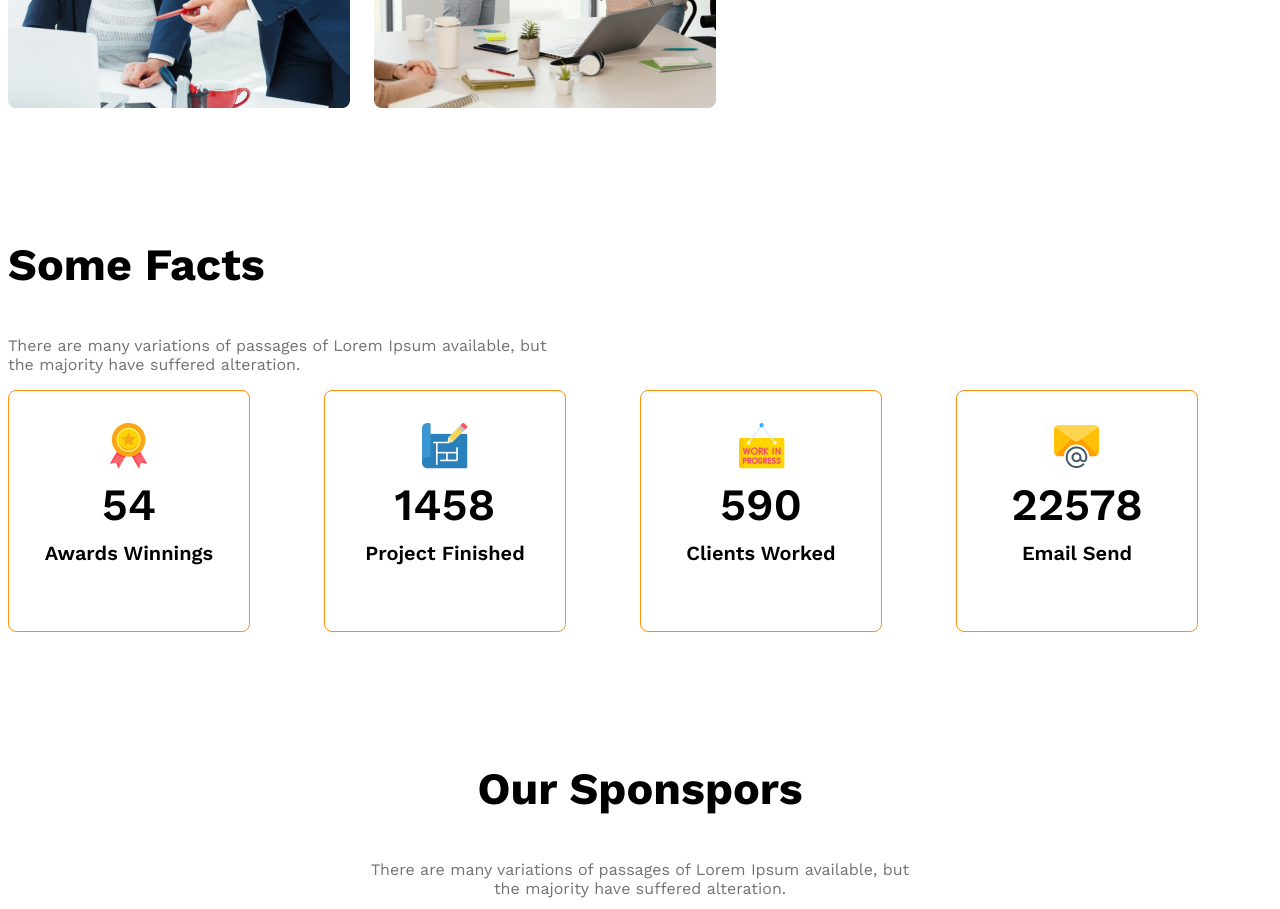
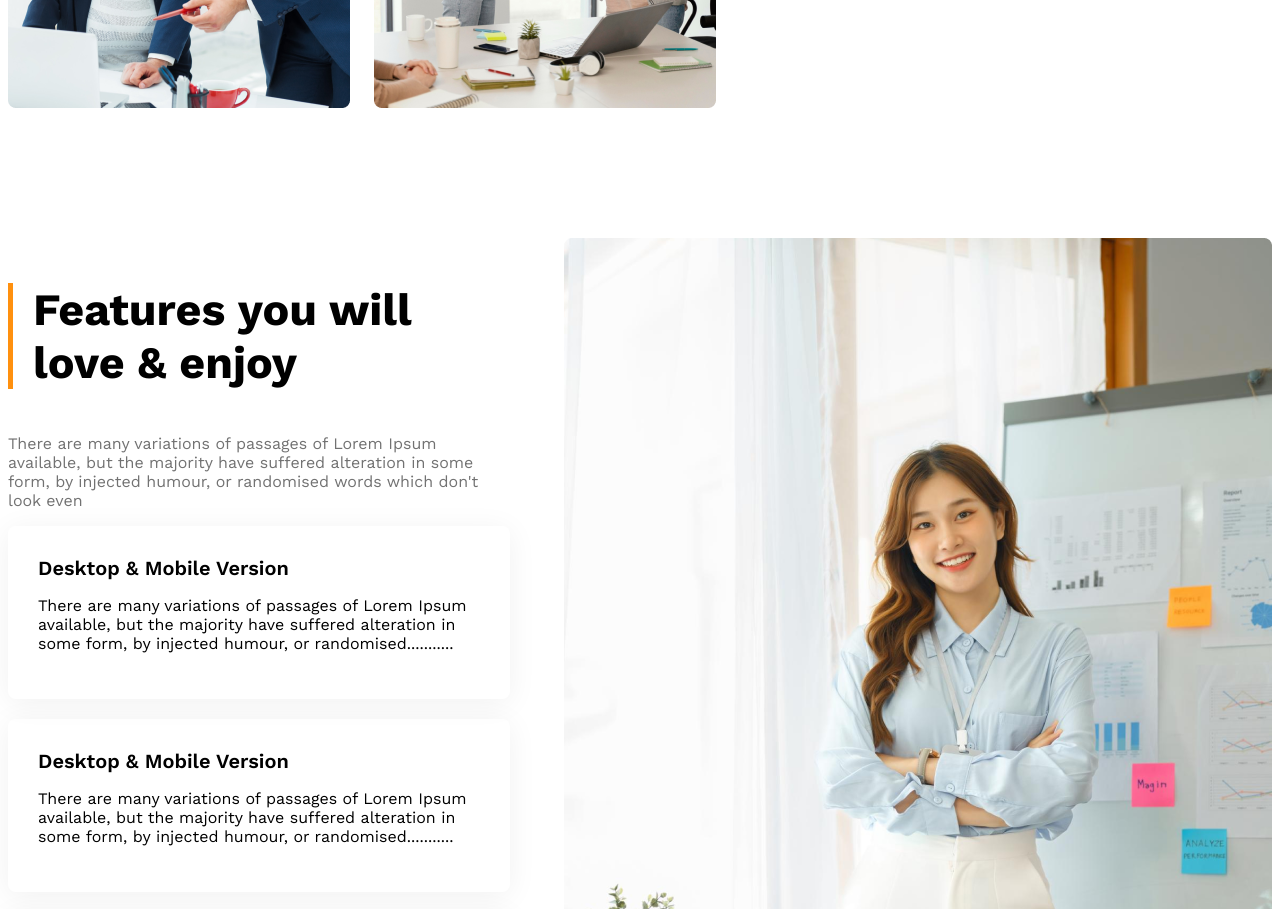
Before and after one commit to Anik-Sarkar-01/g3-architects, a plain HTML site: page index.html in a window 1280 px wide. Shown: the part 1914-2823 px from the top of the page. Drawn offline with nearby package versions, Linux system fonts and the light colour scheme.

Commit message:
added feature cards and image, work in progress

```diff
--- a/index.html
+++ b/index.html
@@ -52,15 +52,56 @@
         </section>
 
         <!-- features you will enjoy start -->
-        <section>
+        <section class="features display-flex">
+            <div>
+                <h3 id="feature-section-title" class="section-title">Features you will <br> love & enjoy</h3>
+                <p class="text-light-gray">There are many variations of passages of Lorem Ipsum available, but the
+                    majority have suffered alteration in some form, by injected humour, or randomised words which don't
+                    look even</p>
 
+                <!-- feature card container -->
+                <div class="feature-card">
+                    <h4 class="feature-title">Desktop & Mobile Version</h4>
+                    <p class="feature-light-gray">There are many variations of passages of Lorem Ipsum available, but
+                        the majority have suffered alteration in some form, by injected humour, or randomised...........
+                    </p>
+                </div>
+                <div class="feature-card">
+                    <h4 class="feature-title">Desktop & Mobile Version</h4>
+                    <p class="feature-light-gray">There are many variations of passages of Lorem Ipsum available, but
+                        the majority have suffered alteration in some form, by injected humour, or randomised...........
+                    </p>
+                </div>
+                <div class="feature-card">
+                    <h4 class="feature-title">Desktop & Mobile Version</h4>
+                    <p class="feature-light-gray">There are many variations of passages of Lorem Ipsum available, but
+                        the majority have suffered alteration in some form, by injected humour, or randomised...........
+                    </p>
+                </div>
+                <div class="feature-card">
+                    <h4 class="feature-title">Desktop & Mobile Version</h4>
+                    <p class="feature-light-gray">There are many variations of passages of Lorem Ipsum available, but
+                        the majority have suffered alteration in some form, by injected humour, or randomised...........
+                    </p>
+                </div>
+
+            </div>
+            <div>
+                <img src="./g3-architects-resources/images/architect.png" alt="">
+                <button id="experience-badge" class="btn-primary">
+                    <span id="experience-year">10+Years</span>
+                    <br>
+                    <span>Experience</span>
+                </button>
+            </div>
 
         </section>
 
         <!-- some facts -->
         <section class="some-facts">
             <h3 class="section-title">Some Facts</h3>
-            <p class="text-light-gray feature-description">There are many variations of passages of Lorem Ipsum available, but the majority
+            <p class="text-light-gray feature-description">There are many variations of passages of Lorem Ipsum
+                available, but the majority
                 have suffered alteration.</p>
             <div class="facts-container">
 
@@ -100,7 +141,8 @@
         <section class="our-sponsors">
             <div class="sponsor-info">
                 <h3 class="section-title">Our Sponspors</h3>
-                <p class="sponsor-description text-light-gray">There are many variations of passages of Lorem Ipsum available, but the majority have suffered alteration.</p>
+                <p class="sponsor-description text-light-gray">There are many variations of passages of Lorem Ipsum
+                    available, but the majority have suffered alteration.</p>
             </div>
             <div class="sponsor-companies">
                 <img src="./g3-architects-resources/images/sponsors/spotify.png" alt="">
--- a/styles/architects.css
+++ b/styles/architects.css
@@ -128,6 +128,31 @@ main > section{
     font-weight: 500;
   }
 
+  /* features section related styles */
+  #feature-section-title{
+    border-left: 5px solid #FF900E;
+    padding-left: 20px;
+  }
+
+  .features{
+    gap: 54px;
+
+  }
+
+  .feature-card{
+    padding: 30px;
+    box-shadow: 0 4px 30px 0 rgba(0, 0, 0, 0.06);
+    margin-bottom: 20px;
+    border-radius: 8px;
+  }
+
+  .feature-card .feature-title{
+    font-size: 1.25rem;
+    font-weight: 600;
+    margin-top: 0px;
+    margin-bottom: 0px;
+  }
+
   /* some fact related styles*/
 
   .facts-container{
```
